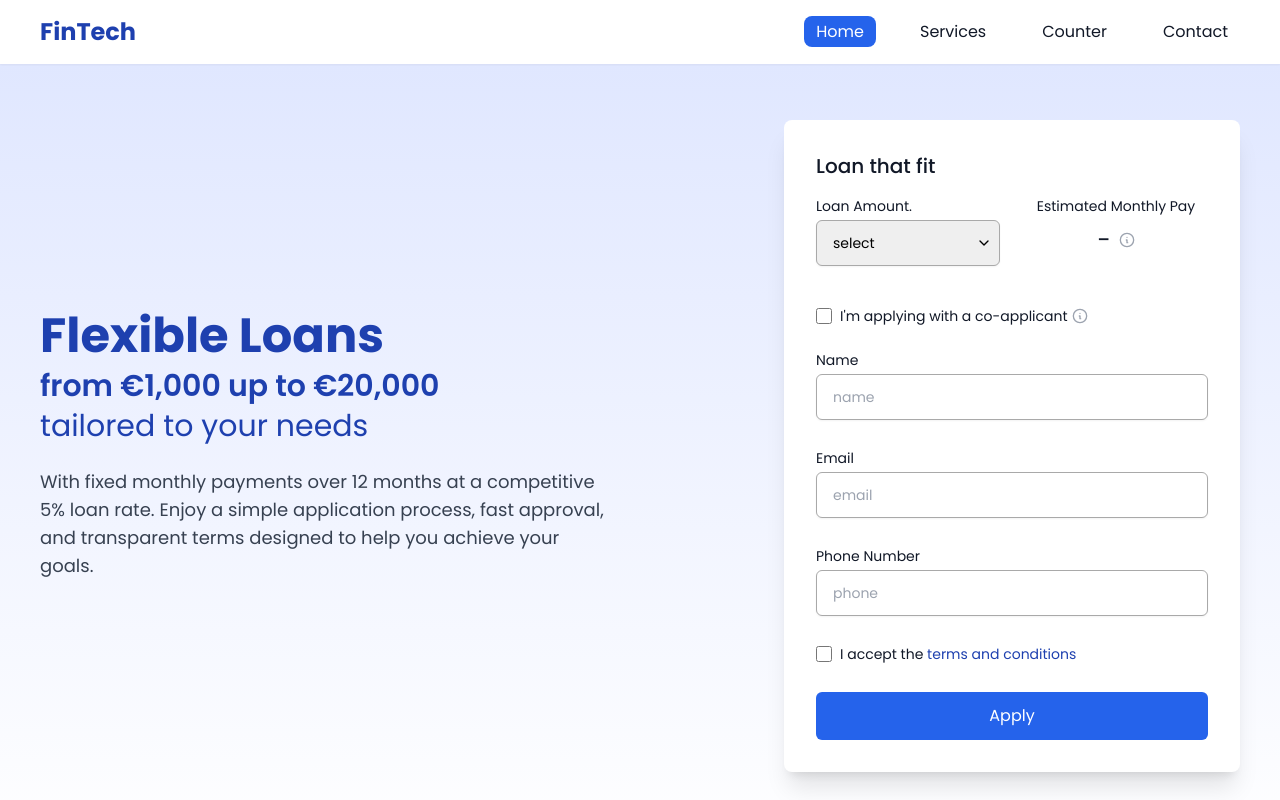
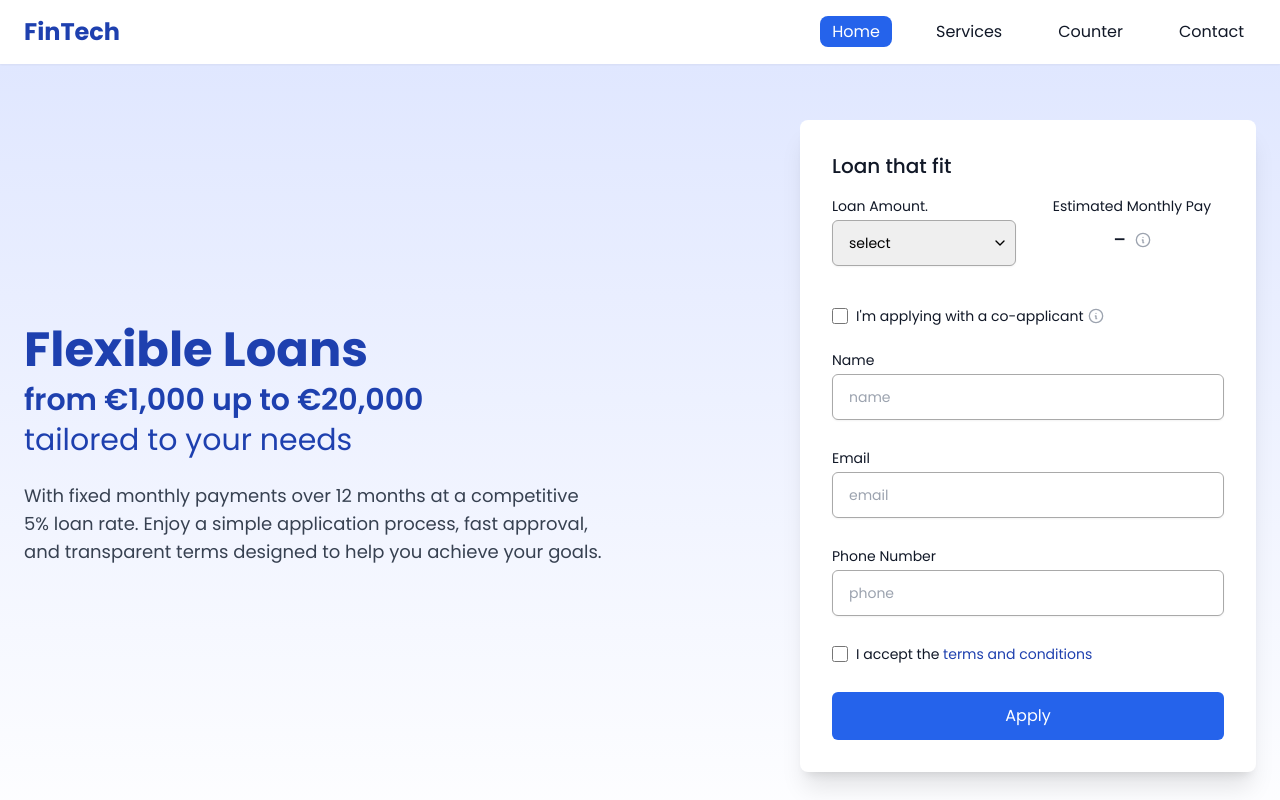
Before and after one commit to nischal888/fintech-landing-page, a React (Vite) app: page / in a window 1280 px wide. Shown: the top 800 px of the page. Built offline with nearby package versions, Linux system fonts and the light colour scheme.

Commit message:
Fix overall application responsiveness

```diff
--- a/src/App.css
+++ b/src/App.css
@@ -1,14 +1,6 @@
-/* #root {
+.fin-container {
 	max-width: 1280px;
 	margin: 0 auto;
-	padding: 2rem;
-	text-align: center;
-} */
-
-.fin-container {
-	max-width: 1200px;
-	margin: 0 auto;
-	/* padding: 2rem; */
 	text-align: center;
 }
 
@@ -26,11 +18,3 @@
 		animation: logo-spin infinite 20s linear;
 	}
 }
-
-.card {
-	padding: 2em;
-}
-
-.read-the-docs {
-	color: #888;
-}
--- a/src/components/ui/Container.tsx
+++ b/src/components/ui/Container.tsx
@@ -7,9 +7,7 @@ interface ContainerProps {
 
 const Container: React.FC<ContainerProps> = ({ children, className = '' }) => {
 	return (
-		<div className={`w-full px-6 lg:px-0 fin-container ${className}`}>
-			{children}
-		</div>
+		<div className={`w-full px-6  fin-container ${className}`}>{children}</div>
 	);
 };
 
```
